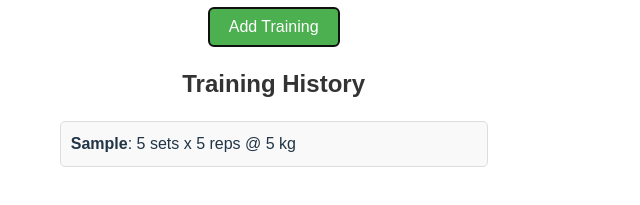
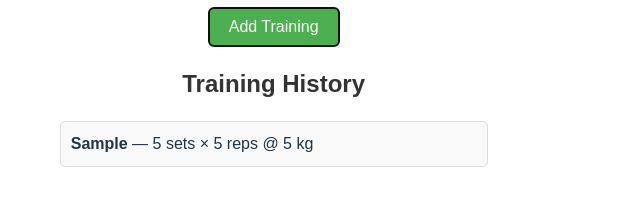
Before and after one commit to Juan17Informatico/training-app, a React (Vite) app: page / in a window 1280 px wide. Both pictures are taken after typing "Sample", "5", "5", "5" into the empty fields and a click on the button "Add Training". Shown: the part 461-666 px from the top of the page, without its empty margins (0-640 px from the left). Built offline with nearby package versions, Linux system fonts and the light colour scheme.

Commit message:
feat Improve TrainingList

```diff
--- a/src/components/TrainingList.jsx
+++ b/src/components/TrainingList.jsx
@@ -1,23 +1,50 @@
 import React from "react";
+import PropTypes from "prop-types";
 import "./TrainingList.css";
 
-const TrainingList = ({ trainings }) => {
-  return (
-    <div className="training-list">
+const TrainingList = ({ trainings }) => (
+  <section className="training-list">
     <h2>Training History</h2>
-      {trainings.length === 0 ? (
-        <p>No training recorded yet.</p>
+    {(!trainings || trainings.length === 0) ? (
+      <p className="empty-message">No training recorded yet.</p>
     ) : (
       <ul>
-          {trainings.map((training) => (
-            <li key={training.id}>
-              <strong>{training.exercise}</strong>: {training.sets} sets x {training.reps} reps @ {training.weight} kg
+        {trainings.map(({ id, exercise, sets, reps, weight, date }) => (
+          <li key={id} className="training-item">
+            <div>
+              <strong>{exercise}</strong>
+              <span>
+                {" — "}
+                {sets} sets × {reps} reps @ {weight} kg
+              </span>
+            </div>
+            {date && (
+              <div className="training-date">
+                <small>{new Date(date).toLocaleDateString()}</small>
+              </div>
+            )}
           </li>
         ))}
       </ul>
     )}
-    </div>
+  </section>
 );
-}
+
+TrainingList.propTypes = {
+  trainings: PropTypes.arrayOf(
+    PropTypes.shape({
+      id: PropTypes.oneOfType([PropTypes.string, PropTypes.number]).isRequired,
+      exercise: PropTypes.string.isRequired,
+      sets: PropTypes.number.isRequired,
+      reps: PropTypes.number.isRequired,
+      weight: PropTypes.number.isRequired,
+      date: PropTypes.string,
+    })
+  ),
+};
+
+TrainingList.defaultProps = {
+  trainings: [],
+};
 
 export default TrainingList;
```
Lines whose indentation alone changed are shown as unchanged.
